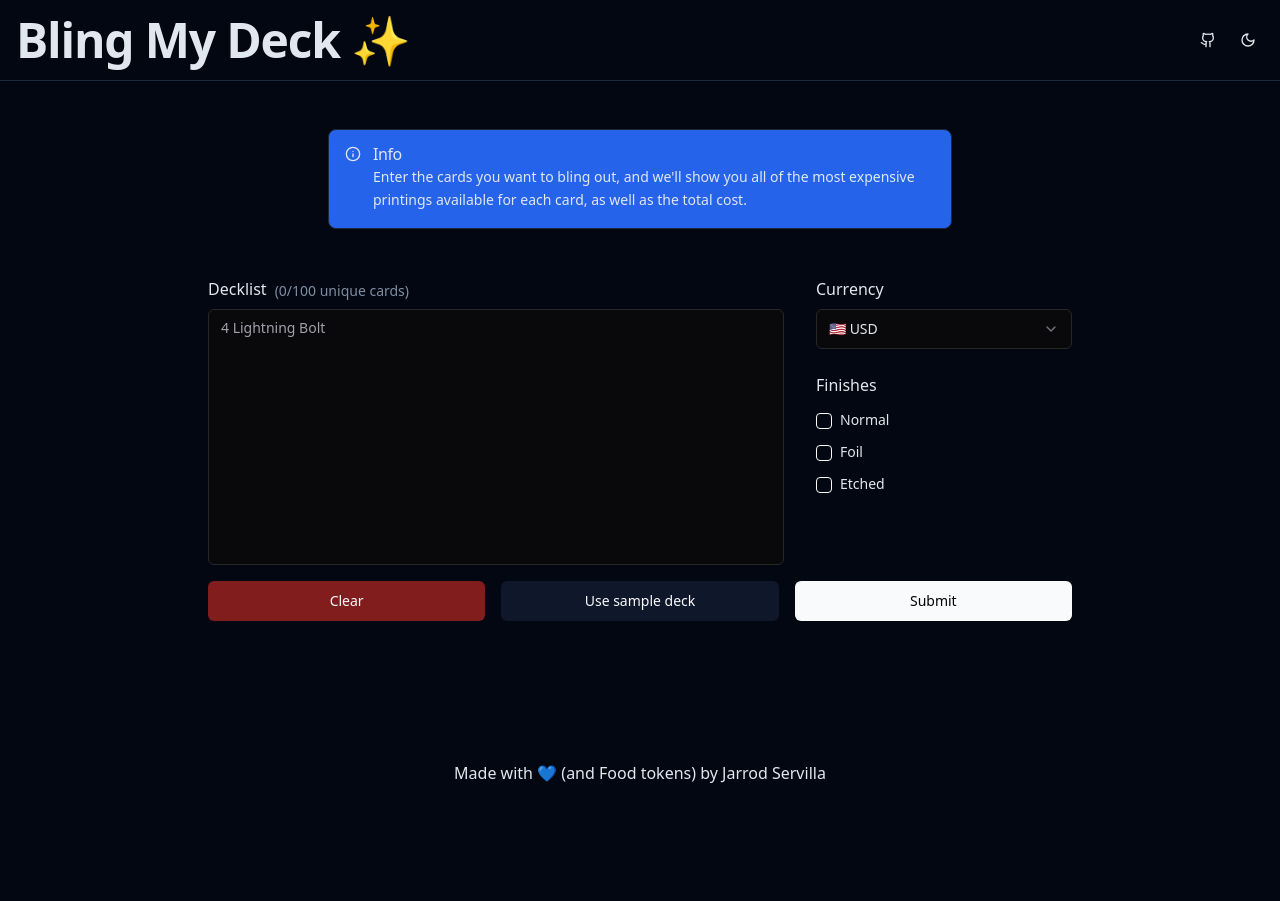
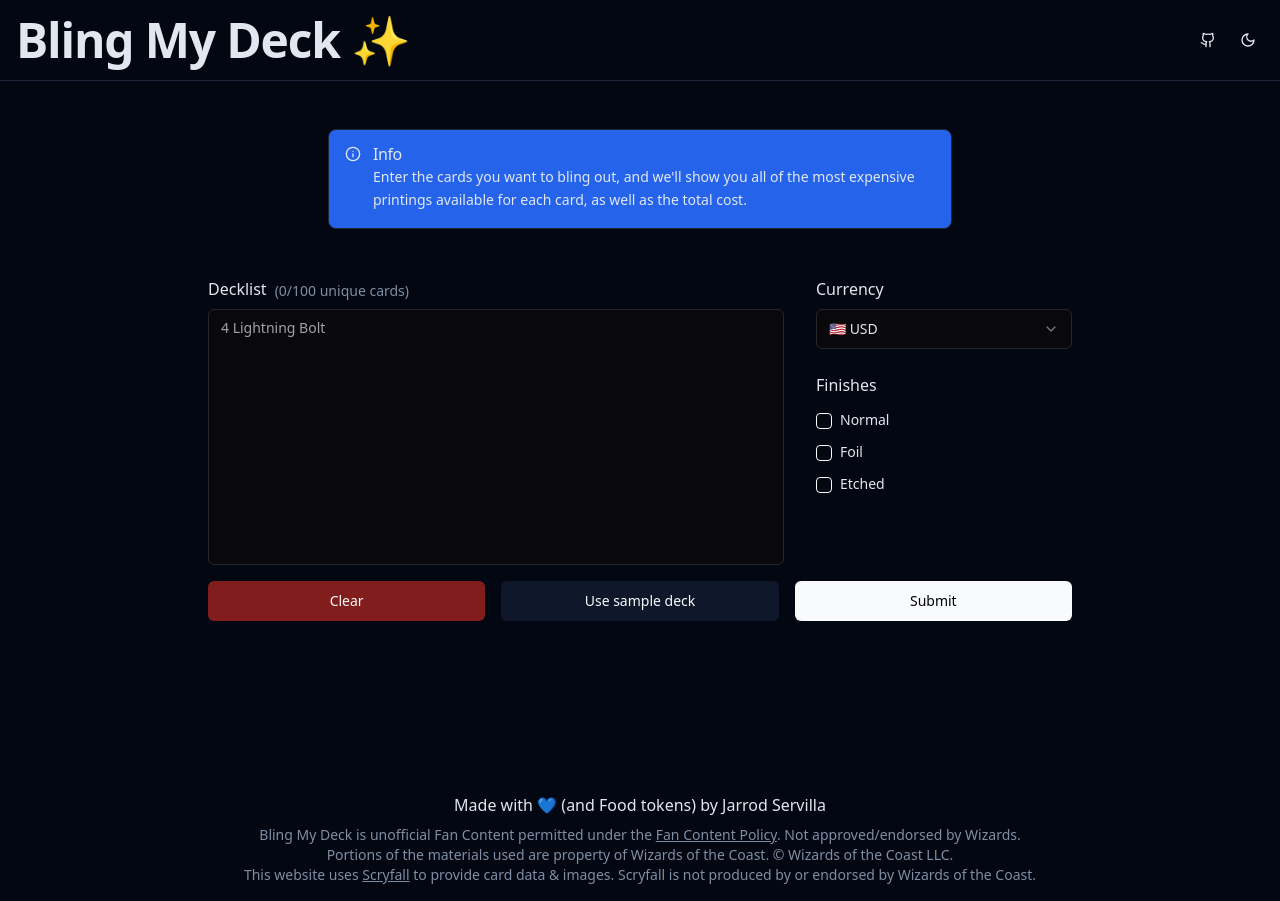
Before and after one commit to jcserv/bling-my-deck, a React (Vite) app: page / in a window 1280 px wide. Before the commit the page ends 816 px from the top, so only its background shows below. Built offline with nearby package versions, Linux system fonts and the light colour scheme.

Commit message:
tweak: add fan content policy

```diff
--- a/src/components/Footer.tsx
+++ b/src/components/Footer.tsx
@@ -1,7 +1,8 @@
 export const Footer: React.FC = () => {
   return (
     <footer>
-      <div className="flex items-center justify-center">
+      <div className="flex flex-col items-center justify-center m-8 text-center">
+        <span>
           <p
             className="m-2 cursor-pointer"
             onClick={() => {
@@ -14,6 +15,40 @@ export const Footer: React.FC = () => {
             </span>
             {" (and Food tokens) by Jarrod Servilla"}
           </p>
+        </span>
+        <span>
+          <p className="text-sm text-muted-foreground">
+            Bling My Deck is unofficial Fan Content permitted under the{" "}
+            <a
+              href="https://company.wizards.com/en/legal/fancontentpolicy"
+              target="_blank"
+              rel="noopener noreferrer"
+              className="underline"
+            >
+              Fan Content Policy
+            </a>
+            . Not approved/endorsed by Wizards.
+          </p>
+          <p className="text-sm text-muted-foreground">
+            Portions of the materials used are property of Wizards of the Coast.
+            © Wizards of the Coast LLC.
+          </p>
+        </span>
+        <span>
+          <p className="text-sm text-muted-foreground mb-4">
+            This website uses{" "}
+            <a
+              href="https://scryfall.com/"
+              target="_blank"
+              rel="noopener noreferrer"
+              className="underline"
+            >
+              Scryfall
+            </a>{" "}
+            to provide card data & images. Scryfall is not produced by or
+            endorsed by Wizards of the Coast.
+          </p>
+        </span>
       </div>
     </footer>
   );
```
Lines whose indentation alone changed are shown as unchanged.
